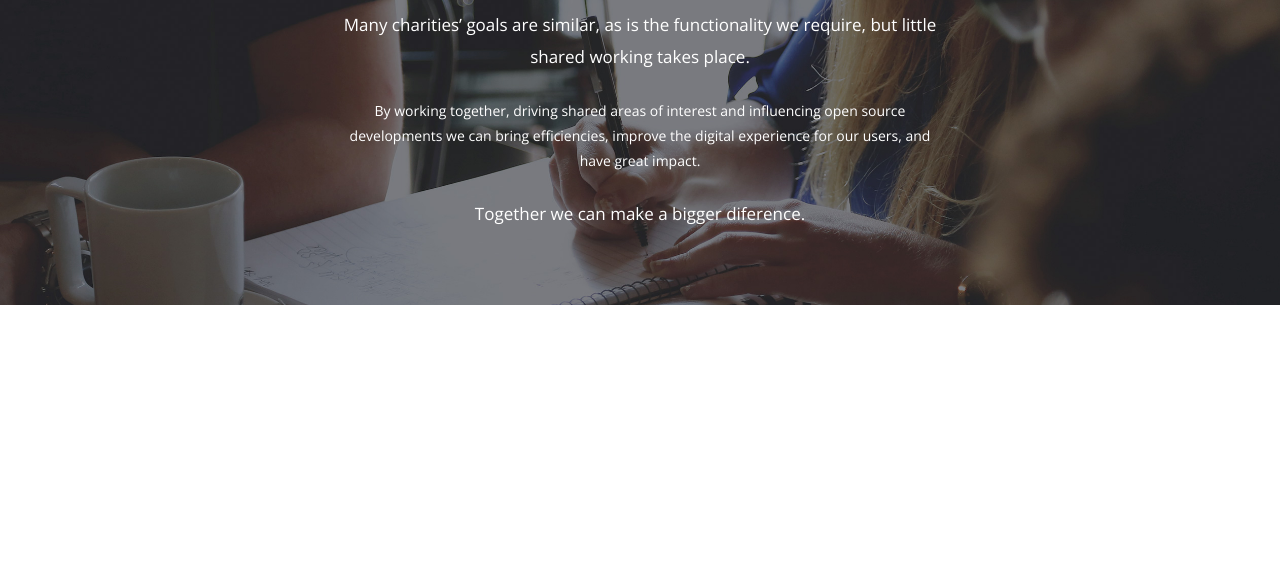
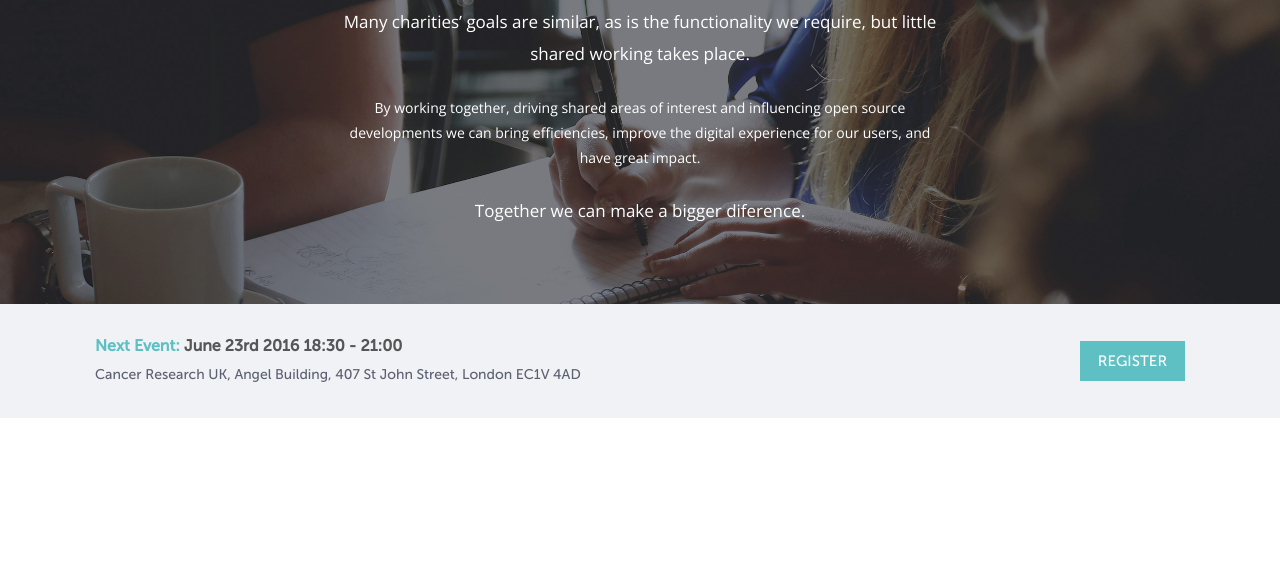
Before and after one commit to matuzalemsteles/opencharity, a website: page index.html in a window 1280 px wide. Shown: the part 239-800 px from the top of the page. Drawn offline with nearby package versions, Linux system fonts and the light colour scheme; a web font is replaced by a local one.

Commit message:
Adding pattern .section and component .event

```diff
--- a/development/css/@components/banner.scss
+++ b/development/css/@components/banner.scss
@@ -1,7 +1,7 @@
 .banner {
 	position: relative;
 	width: 100%;
-	min-height: 470px;
+	min-height: 463px;
 
 	&:before {
 		content: "";
--- a/development/css/@components/button.scss
+++ b/development/css/@components/button.scss
@@ -11,6 +11,11 @@
 	&:hover {
 		color: map-get($colors, primary);
 	}
+}
+
+.button.button-xl {
+	padding: 12px 18px 10px;
+  font-size: 15px;
 }
 
 .button-link.button-primary {
@@ -27,6 +32,12 @@
 .button-primary {
 	background-color: map-get($colors, primary);
 	color: map-get($colors, light);
+
+	&:hover {
+		$background: map-get($colors, primary);
+		background-color: darken($background, 8);
+		color: map-get($colors, light);
+	}
 }
 
 .button-padding-none {
--- /dev/null
+++ b/development/css/@components/event.scss
@@ -0,0 +1,25 @@
+.event {
+	display: flex;
+	align-items: center;
+	justify-content: space-between;
+
+	.event-info {
+		span {
+			color: map-get($colors, primary);
+		}
+
+		p:first-child {
+			font-size: 16px;
+			font-weight: bold;
+			margin-bottom: 10px;
+		}
+
+		p:last-child {
+			color: #5b6172;
+		}
+	}
+
+	.event-action {
+		display: flex;
+	}
+}
--- /dev/null
+++ b/development/css/@components/section.scss
@@ -0,0 +1,10 @@
+.section {
+	position: relative;
+	width: 100%;
+	height: auto;
+	padding: 34px 0;
+
+	&.section-color {
+		background-color: map-get($colors, secondary);
+	}
+}
--- a/development/css/@core/default.scss
+++ b/development/css/@core/default.scss
@@ -1,6 +1,7 @@
 body {
 	font-size: $font14;
-	font-family: $fontFamily;
+	font-family: $fontMuseoSans;
+	color: map-get($colors, dark);
 	background-color: map-get($colors, light);
 	-webkit-font-smoothing: antialiased;
 	text-rendering: optimizeLegibility;
--- a/development/css/@modules/components.scss
+++ b/development/css/@modules/components.scss
@@ -6,3 +6,5 @@
 @import "@components/footer";
 @import "@components/button";
 @import "@components/banner";
+@import "@components/section";
+@import "@components/event";
--- a/development/css/variables/variable.scss
+++ b/development/css/variables/variable.scss
@@ -1,4 +1,3 @@
-$fontFamily: 'Montserrat', sans-serif;
 $fontMuseoSans: 'MuseoSans-500', sans-serif;
 $fontMuseoSansRounded: 'Museo Sans Rounded', sans-serif;
 $fontOpenSans: 'Open Sans', sans-serif;
--- a/index.html
+++ b/index.html
@@ -53,9 +53,17 @@
 					<h3>Together we can make a bigger diference.</h3>
 				</div>
 			</section>
-			<section>
+			<section class="section section-color">
 				<div class="container">
-
+					<div class="event">
+						<div class="event-info">
+							<p><span>Next Event:</span> June 23rd 2016  18:30 - 21:00</p>
+							<p>Cancer Research UK, Angel Building, 407 St John Street, London EC1V 4AD</p>
+						</div>
+						<div class="event-action">
+							<a class="button button-xl button-primary" href="#">Register</a>
+						</div>
+					</div>
 				</div>
 			</section>
 		</div>
```
Also changed, not shown: assets/css/stylesheet.min.css.
